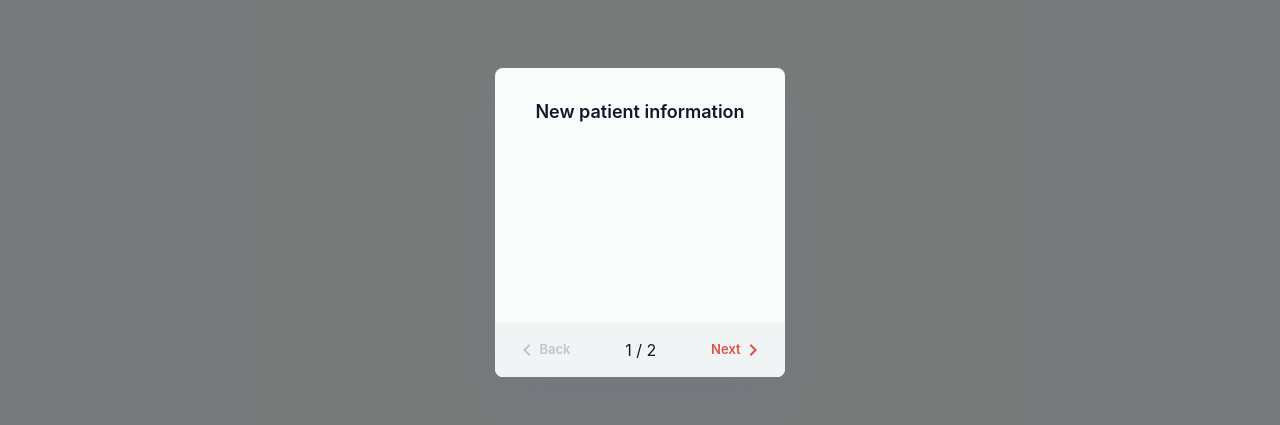
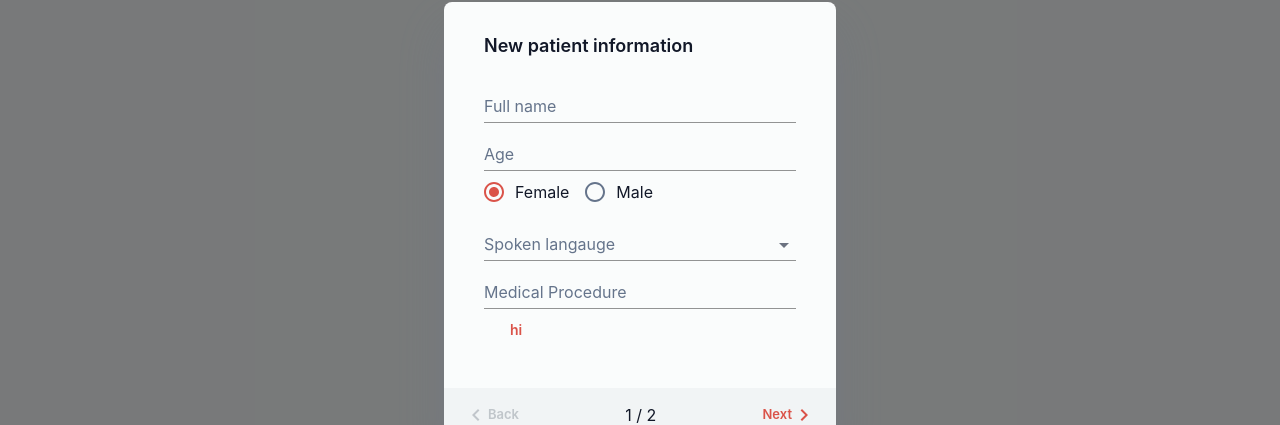
Before and after one commit to strauss02/gistMD, a React (Create React App) app in the folder frontend/: page / in a window 1280 px wide. Both pictures are taken after a click on the button "NEW PATIENT". Shown: the part 178-603 px from the top of the page. Built offline with nearby package versions, Linux system fonts and the light colour scheme; no server answers.

Commit message:
Add language autocmplete

```diff
--- a/frontend/src/Components/FormSteps/PatientInformationStep.tsx
+++ b/frontend/src/Components/FormSteps/PatientInformationStep.tsx
@@ -1,12 +1,75 @@
-import { DialogContent, DialogTitle } from '@mui/material'
+import {
+  Autocomplete,
+  Box,
+  Button,
+  DialogContent,
+  DialogTitle,
+  FormControl,
+  FormControlLabel,
+  Radio,
+  RadioGroup,
+  TextField,
+} from '@mui/material'
 import React from 'react'
+import { useQuery } from 'react-query'
+import { getLanguages } from '../../lib/api'
 
 function PatientInformationStep() {
+  const { data: languages } = useQuery<string[]>(['languages'], getLanguages, {
+    initialData: [],
+  })
+
+  function handleSubmit() {}
+
   return (
-    <div>
+    <>
       <DialogTitle>New patient information</DialogTitle>
-      <DialogContent></DialogContent>
-    </div>
+      <DialogContent>
+        <FormControl
+          component={'form'}
+          onSubmit={handleSubmit}
+          sx={{ width: '100%' }}
+        >
+          <TextField label="Full name" variant="standard" />
+          <TextField
+            inputProps={{ inputMode: 'numeric', pattern: '[0-9]*', min: 0 }}
+            type="number"
+            label="Age"
+            variant="standard"
+          />
+          {/* TODO: Seperate RadioGroup into a different component */}
+          <Box>
+            <RadioGroup
+              sx={{ flexDirection: 'row', width: '100%' }}
+              aria-labelledby="radio-buttons-group-label"
+              defaultValue="female"
+              name="radio-buttons-group"
+            >
+              <FormControlLabel
+                value="female"
+                control={<Radio />}
+                label="Female"
+              />
+              <FormControlLabel value="male" control={<Radio />} label="Male" />
+            </RadioGroup>
+          </Box>
+          <Autocomplete
+            id="combo-box-demo"
+            options={languages || []}
+            // sx={{ width: '100%' }}
+            renderInput={(params) => (
+              <TextField
+                {...params}
+                label="Spoken langauge"
+                variant="standard"
+              />
+            )}
+          />
+          <TextField label="Medical Procedure " variant="standard" />
+        </FormControl>
+        <Button type="submit"> hi</Button>
+      </DialogContent>
+    </>
   )
 }
 
--- a/frontend/src/Components/NewPatientModal.tsx
+++ b/frontend/src/Components/NewPatientModal.tsx
@@ -14,6 +14,8 @@ import {
   useMediaQuery,
 } from '@mui/material'
 import React from 'react'
+import { useQuery } from 'react-query'
+import { getLanguages } from '../lib/api'
 
 type Props = {
   isModalOpen: boolean
@@ -21,31 +23,7 @@ type Props = {
   children: React.ReactNode
 }
 
-/*
-const steps = [
-  {
-    label: 'Add patient information',
-    description: `For each ad campaign that you create, you can control how much
-              you're willing to spend on clicks and conversions, which networks
-              and geographical locations you want your ads to show on, and more.`,
-  },
-  {
-    label: 'Create an ad group',
-    description:
-      'An ad group contains one or more ads which target a shared set of keywords.',
-  },
-  {
-    label: 'Create an ad',
-    description: `Try out different ad text to see what brings in the most customers,
-              and learn how to enhance your ads using features like ad extensions.
-              If you run into any problems with your ads, find out how to tell if
-              they're running and how to resolve approval issues.`,
-  },
-]
-*/
-
 function NewPatientModule(props: Props) {
-  const theme = useTheme()
   // const fullScreen = useMediaQuery(theme.breakpoints.down('md'))
   const [activeStep, setActiveStep] = React.useState(0)
 
--- a/frontend/src/lib/api.ts
+++ b/frontend/src/lib/api.ts
@@ -9,6 +9,9 @@ export interface Patient {
   imgSrc?: 'string'
   _id: 'string'
 }
+
+export const getLanguages = async (): Promise<string[]> =>
+  fetch(`${BASE_URL}/meta/lang`).then((res) => res.json())
 
 export const getPatients = async (): Promise<Patient[]> =>
   fetch(`${BASE_URL}/patients`).then((res) => res.json())
```
Also changed, not shown: 2 other files (tests, documents, lock files or other folders).
